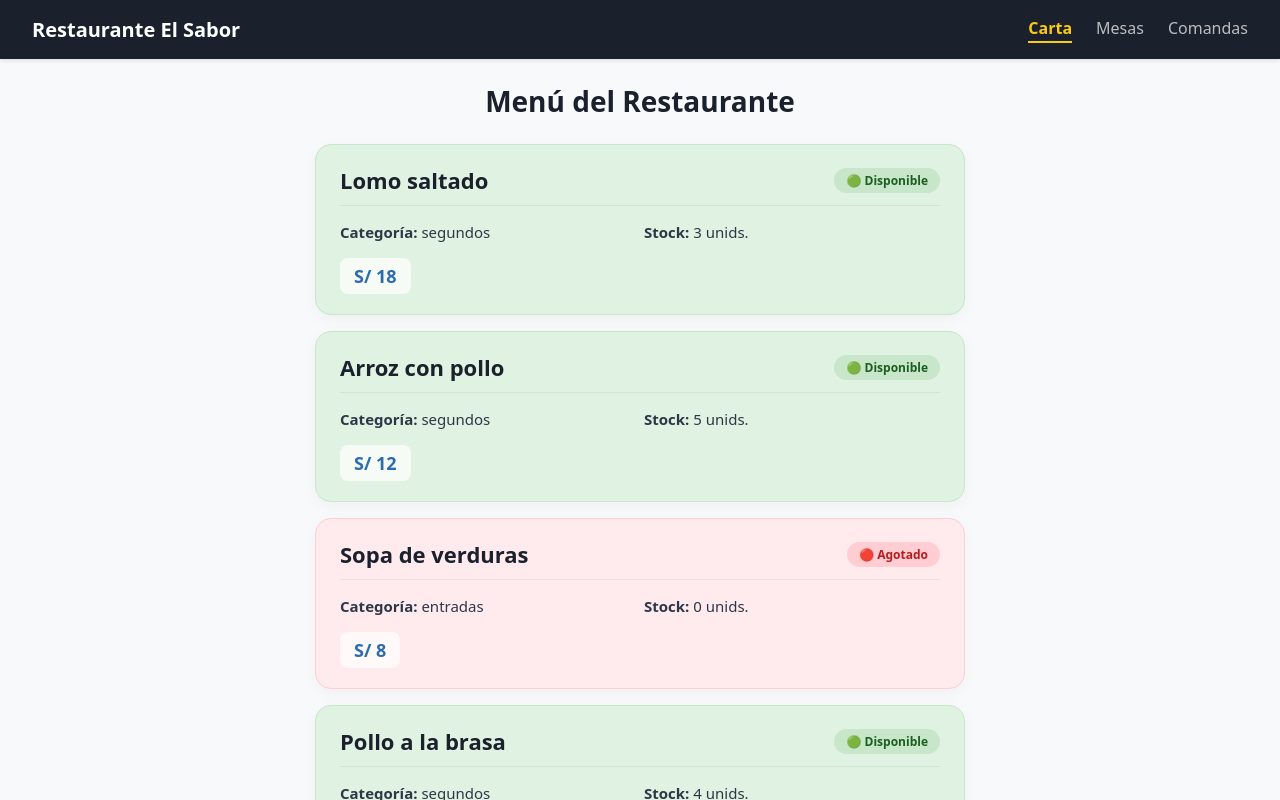
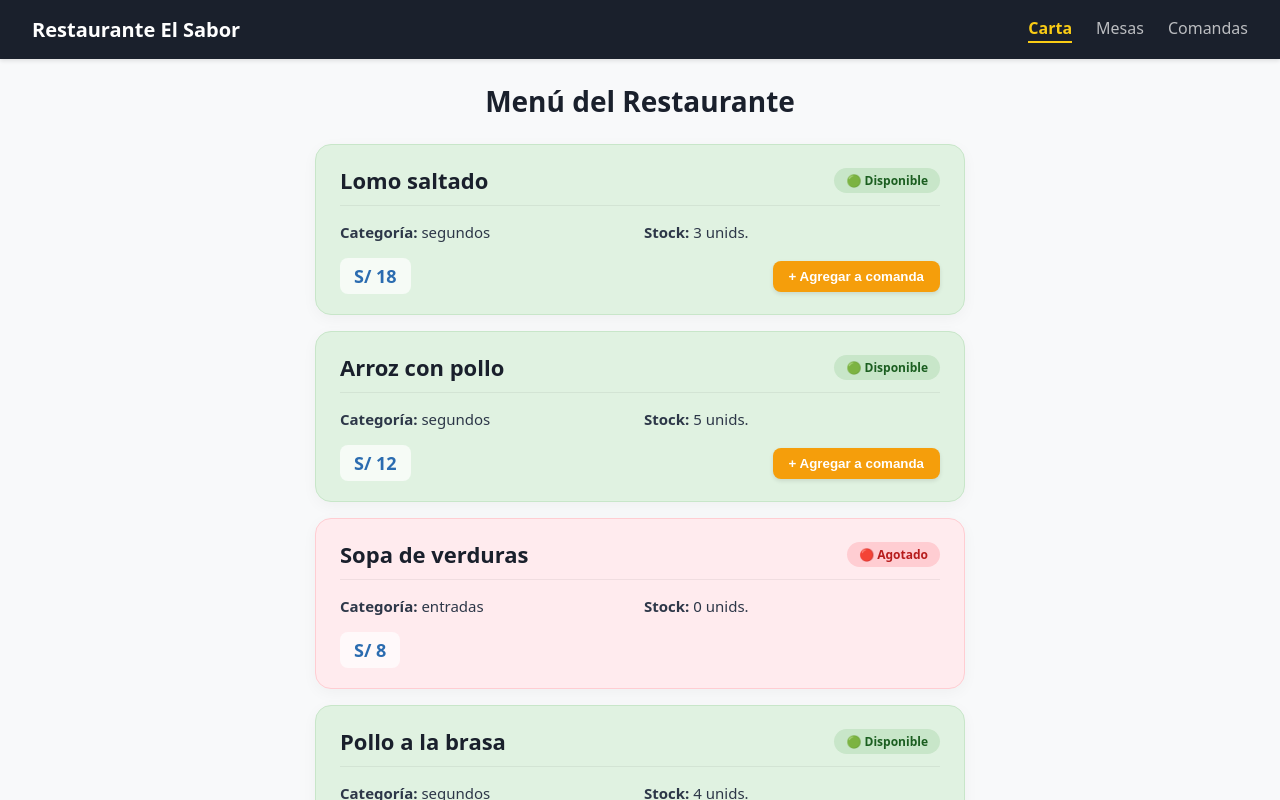
Before and after one commit to rp-software1/LAB-SALA-6, a React (Vite) app in the folder restaurante-frontend/: page / in a window 1280 px wide. Shown: the top 800 px of the page. Built offline with nearby package versions, Linux system fonts and the light colour scheme; no server answers.

Commit message:
Dia8-B: useContext en MenuPage y CarritoPage estado compartido

```diff
--- a/restaurante-frontend/src/components/PlatoCard.jsx
+++ b/restaurante-frontend/src/components/PlatoCard.jsx
@@ -1,15 +1,28 @@
 // src/components/PlatoCard.jsx
+import { usePedido } from "../context/PedidoContext.jsx";
+
 function PlatoCard({
+  _id,
+  id,
   nombre,
   categoria,
   precio,
   stock,
   disponible,
 }) {
+  const { agregarPlato } = usePedido();
+
   const backgroundColor = disponible ? "#e0f2e1" : "#ffebee";
   const borderColor = disponible ? "#c8e6c9" : "#ffcdd2";
   const badgeBg = disponible ? "#c8e6c9" : "#ffcdd2";
   const badgeColor = disponible ? "#1b5e20" : "#b71c1c";
+
+  // Objeto estructurado para el context
+  const platoObj = {
+    _id: _id || id,
+    nombre,
+    precio,
+  };
 
   return (
     <div
@@ -64,11 +77,17 @@ function PlatoCard({
         </p>
       </div>
 
-      {/* Precio destacado */}
+      {/* Precio y Botón de Agregar */}
       <div
         style={{
           marginTop: "12px",
-          display: "inline-block",
+          display: "flex",
+          justifyContent: "space-between",
+          alignItems: "center",
+        }}
+      >
+        <div
+          style={{
             backgroundColor: "rgba(255, 255, 255, 0.7)",
             padding: "6px 14px",
             borderRadius: "8px",
@@ -79,6 +98,25 @@ function PlatoCard({
         >
           S/ {precio}
         </div>
+
+        {disponible && (
+          <button
+            onClick={() => agregarPlato(platoObj)}
+            style={{
+              backgroundColor: "#f59e0b",
+              color: "white",
+              border: "none",
+              padding: "8px 16px",
+              borderRadius: "8px",
+              fontWeight: "bold",
+              cursor: "pointer",
+              boxShadow: "0 2px 4px rgba(0,0,0,0.1)",
+            }}
+          >
+            + Agregar a comanda
+          </button>
+        )}
+      </div>
     </div>
   );
 }
--- a/restaurante-frontend/src/pages/CarritoPage.jsx
+++ b/restaurante-frontend/src/pages/CarritoPage.jsx
@@ -1,11 +1,15 @@
+// src/pages/CarritoPage.jsx
 import { useState, useEffect } from "react";
 import { getPlatos } from "../services/api";
+import { usePedido } from "../context/PedidoContext.jsx";
 
 function CarritoPage() {
   const [platos, setPlatos] = useState([]);
-  const [carrito, setCarrito] = useState([]);
   const [loading, setLoading] = useState(true);
   const [error, setError] = useState(null);
+
+  // Consumir el Contexto del Pedido
+  const { pedido, agregarPlato, quitarPlato, limpiarPedido } = usePedido();
 
   useEffect(() => {
     const fetchPlatos = async () => {
@@ -24,41 +28,6 @@ function CarritoPage() {
 
     fetchPlatos();
   }, []);
-
-  const agregarAlCarrito = (plato) => {
-    const idPlato = plato._id || plato.id;
-
-    setCarrito((prevCarrito) => {
-      const existe = prevCarrito.find(
-        (item) => (item._id || item.id) === idPlato
-      );
-
-      if (existe) {
-        return prevCarrito.map((item) =>
-          (item._id || item.id) === idPlato
-            ? { ...item, cantidad: item.cantidad + 1 }
-            : item
-        );
-      }
-
-      return [...prevCarrito, { ...plato, cantidad: 1 }];
-    });
-  };
-
-  const quitarPlato = (id) => {
-    setCarrito((prevCarrito) =>
-      prevCarrito.filter((item) => (item._id || item.id) !== id)
-    );
-  };
-
-  const total = carrito.reduce(
-    (sum, item) => sum + (item.precio || 0) * item.cantidad,
-    0
-  );
-
-  const limpiarComanda = () => {
-    setCarrito([]);
-  };
 
   if (loading) {
     return (
@@ -93,7 +62,7 @@ function CarritoPage() {
 
               <button
                 style={styles.agregar}
-                onClick={() => agregarAlCarrito(plato)}
+                onClick={() => agregarPlato(plato)}
               >
                 + Agregar
               </button>
@@ -102,41 +71,41 @@ function CarritoPage() {
         })}
       </div>
 
-      {/* Carrito / Comanda */}
+      {/* Carrito / Comanda usando el Context global */}
       <div style={styles.carrito}>
-        <h2 style={styles.carritoTitulo}>🛒 Carrito</h2>
+        <h2 style={styles.carritoTitulo}>🛒 Carrito / Comanda Activa</h2>
+        <p style={{ color: "#777", marginBottom: "12px", fontSize: "14px" }}>
+          Tipo: <strong>{pedido.tipo}</strong> · Estado: <strong>{pedido.estado}</strong>
+        </p>
 
-        {carrito.length === 0 ? (
+        {pedido.items.length === 0 ? (
           <p style={styles.vacio}>El carrito está vacío.</p>
         ) : (
           <div>
-            {carrito.map((item, index) => {
-              const itemId = item._id || item.id || index;
-              return (
-                <div style={styles.itemCarrito} key={itemId}>
+            {pedido.items.map((item) => (
+              <div style={styles.itemCarrito} key={item.platoId}>
                 <div>
                   <span style={styles.itemNombre}>
                     {item.nombre} (x{item.cantidad})
                   </span>
 
                   <span style={styles.itemPrecio}>
-                      S/ {item.precio * item.cantidad}
+                    S/ {(item.precioUnitario * item.cantidad).toFixed(2)}
                   </span>
                 </div>
 
                 <button
                   style={styles.quitar}
-                    onClick={() => quitarPlato(itemId)}
+                  onClick={() => quitarPlato(item.platoId)}
                 >
                   Quitar
                 </button>
               </div>
-              );
-            })}
+            ))}
 
             <div style={styles.resumen}>
-              <h3 style={styles.totalTexto}>Total: S/ {total}</h3>
-              <button style={styles.limpiar} onClick={limpiarComanda}>
+              <h3 style={styles.totalTexto}>Total: S/ {pedido.total.toFixed(2)}</h3>
+              <button style={styles.limpiar} onClick={limpiarPedido}>
                 Limpiar comanda
               </button>
             </div>
@@ -204,6 +173,7 @@ const styles = {
   carritoTitulo: {
     marginTop: 0,
     color: "#333",
+    marginBottom: "4px",
   },
   itemCarrito: {
     display: "flex",
--- a/restaurante-frontend/src/pages/MenuPage.jsx
+++ b/restaurante-frontend/src/pages/MenuPage.jsx
@@ -2,11 +2,16 @@
 import { useState, useEffect } from "react";
 import { getPlatos } from "../services/api.js";
 import PlatoCard from "../components/PlatoCard.jsx";
+import { usePedido } from "../context/PedidoContext.jsx";
 
 export default function MenuPage() {
   const [platos, setPlatos] = useState([]);
   const [loading, setLoading] = useState(true);
   const [error, setError] = useState(null);
+
+  // Consumir el estado compartido del Pedido
+  const { pedido } = usePedido();
+  const totalItems = pedido.items.reduce((acc, i) => acc + i.cantidad, 0);
 
   useEffect(() => {
     async function cargarMenu() {
@@ -61,7 +66,7 @@ export default function MenuPage() {
   }
 
   return (
-    <section style={{ maxWidth: "650px", margin: "0 auto", fontFamily: "system-ui" }}>
+    <section style={{ maxWidth: "650px", margin: "0 auto", fontFamily: "system-ui", paddingBottom: "80px" }}>
       <h1
         style={{
           textAlign: "center",
@@ -78,6 +83,7 @@ export default function MenuPage() {
         {platos.map((plato) => (
           <PlatoCard
             key={plato._id || plato.id}
+            _id={plato._id || plato.id}
             nombre={plato.nombre}
             categoria={plato.categoria || "Plato Principal"}
             precio={plato.precio}
@@ -86,6 +92,26 @@ export default function MenuPage() {
           />
         ))}
       </div>
+
+      {/* Badge flotante del Bloque B */}
+      {totalItems > 0 && (
+        <div
+          style={{
+            position: "fixed",
+            bottom: "20px",
+            right: "20px",
+            backgroundColor: "#f59e0b",
+            color: "white",
+            padding: "12px 24px",
+            borderRadius: "30px",
+            fontWeight: "bold",
+            boxShadow: "0 4px 12px rgba(0,0,0,0.15)",
+            zIndex: 1000,
+          }}
+        >
+          🛒 Comanda: {totalItems} items
+        </div>
+      )}
     </section>
   );
 }
```
Lines whose indentation alone changed are shown as unchanged.
